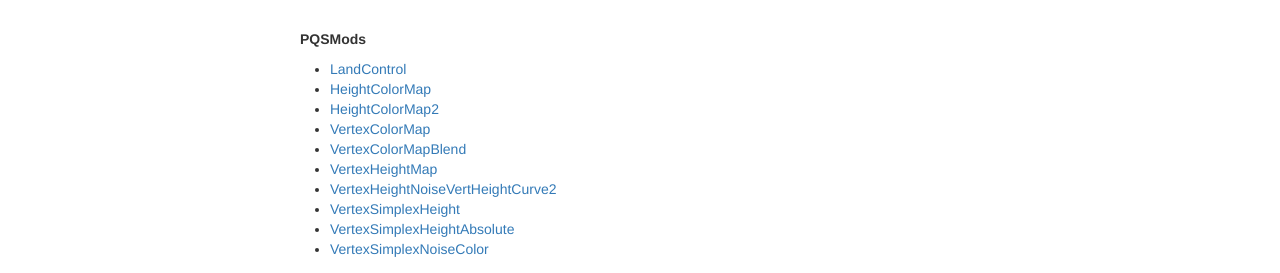
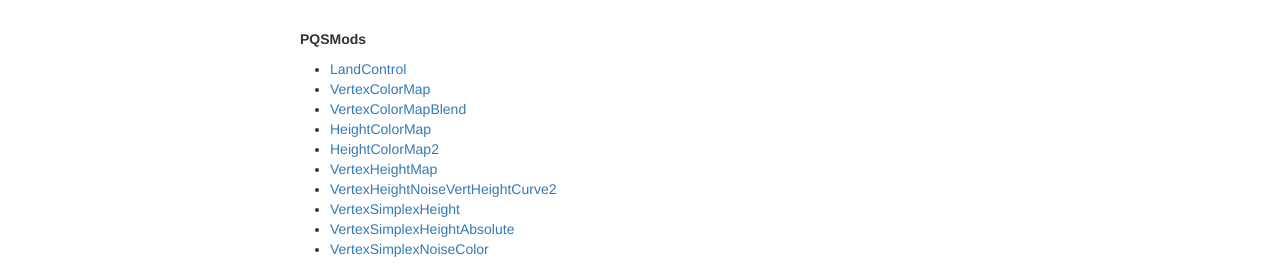
Before and after one commit to Kopernicus/wiki, a Jekyll site: the page built from main/PQSMods/PQSMods.md, in a window 1280 px wide. Shown: the part 669-942 px from the top of the page. Built offline with Jekyll 4.4.1, drawn with Linux system fonts in a browser that asks for light colours.

```diff
--- a/main/PQSMods/PQSMods.md
+++ b/main/PQSMods/PQSMods.md
@@ -15,10 +15,10 @@ Each PQSMod subnode contains `name`, `order`, and `enabled` keys, as described b
 
 **PQSMods**
 + [LandControl]({{ site.baseurl }}{% link main/PQSMods/LandControl/LandControlLanding.md %})
++ [VertexColorMap]({{ site.baseurl }}{% link main/PQSMods/VertexColorMap.md %})
++ [VertexColorMapBlend]({{ site.baseurl }}{% link main/PQSMods/VertexColorMapBlend.md %})
 + [HeightColorMap]({{ site.baseurl }}{% link main/PQSMods/HeightColorMap.md %})
 + [HeightColorMap2]({{ site.baseurl }}{% link main/PQSMods/HeightColorMap2.md %})
-+ [VertexColorMap]({{ site.baseurl }}{% link main/PQSMods/VertexColorMap.md %})
-+ [VertexColorMapBlend]({{ site.baseurl }}{% link main/PQSMods/VertexColorMapBlend.md %})
 + [VertexHeightMap]({{ site.baseurl }}{% link main/PQSMods/VertexHeightMap.md %})
 + [VertexHeightNoiseVertHeightCurve2]({{ site.baseurl }}{% link main/PQSMods/VertexHeightNoiseVertHeightCurve2.md %})
 + [VertexSimplexHeight]({{ site.baseurl }}{% link main/PQSMods/VertexSimplexHeight.md %})
```
